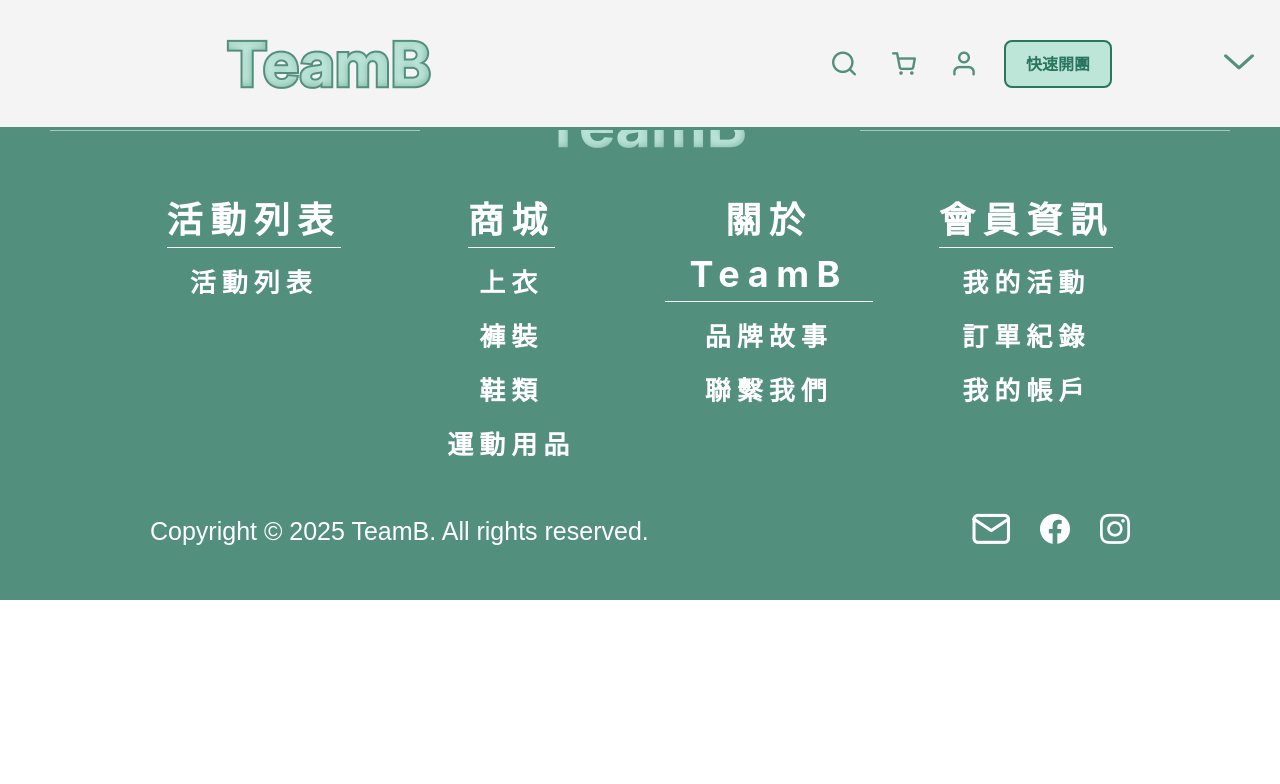
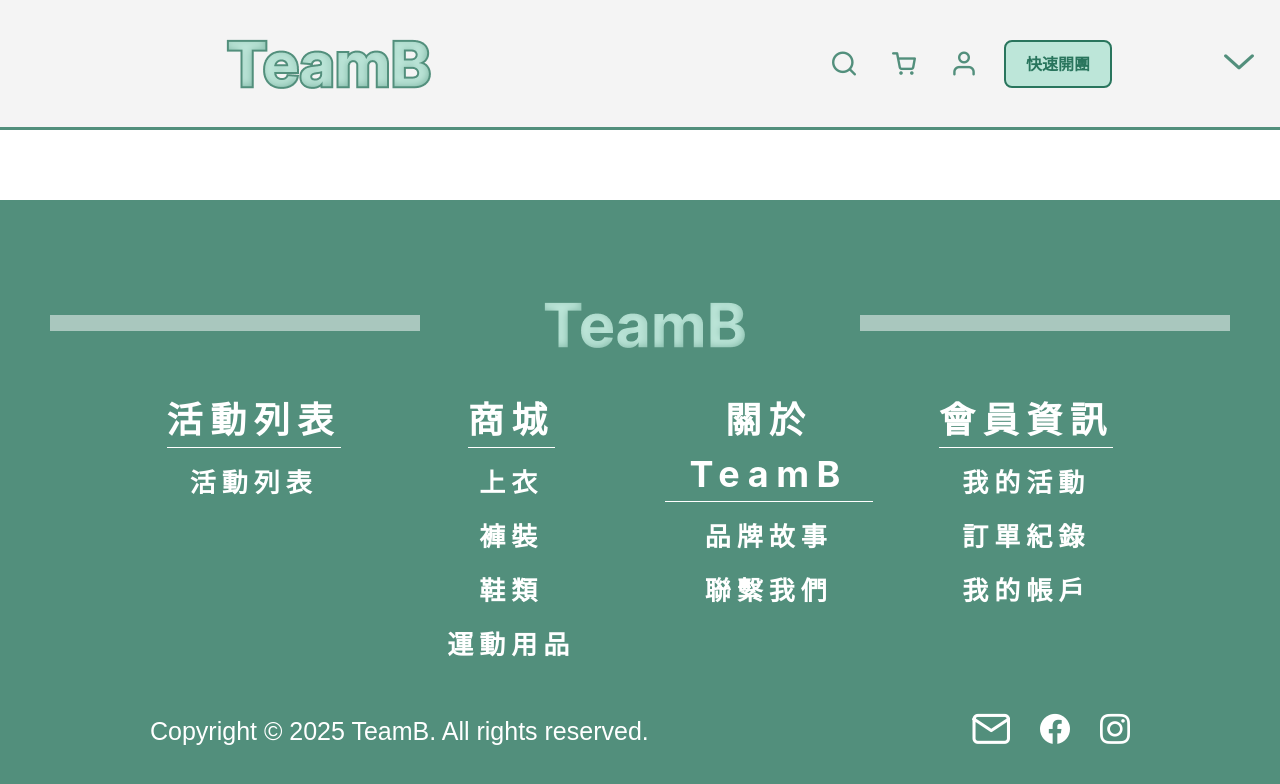
Before and after one commit to zx0938013408/TeamB_next, a Next.js app: page / in a window 1280 px wide. Shown: the top 784 px of the page. Built offline with nearby package versions, Linux system fonts and the light colour scheme.

Commit message:
footer 置底 及 global設置

```diff
--- a/pages/index.js
+++ b/pages/index.js
@@ -11,6 +11,9 @@ export default function Home() {
   return (
     <>
       <Header />
+      <div className="mainContainer">
+      <div className="content">
+        {/* 這裡放頁面內容 */}
       {/*
       <Hero />
       <SportsMenu />
@@ -18,7 +21,9 @@ export default function Home() {
       <Shop />
       <Contact />
        */}
+      </div>
       <Footer />
+    </div>
     </>
   );
 }
--- a/styles/globals.css
+++ b/styles/globals.css
@@ -5,4 +5,30 @@ a {
   text-decoration: none !important;
   color: inherit; /* 繼承父元素顏色 */
 }
+html, body {
+  height: 100%;
+  margin: 0;
+  padding: 0;
 }
+
+.mainContainer {
+  min-height: 100vh;
+  display: flex;
+  flex-direction: column;
+}
+
+.content {
+  flex: 1; /* 讓內容區塊自動填滿空間 */
+}
+
+.footerContainer {
+  width: 100%;
+  height: 100px;
+  background: #528F7C;
+  display: flex;
+  justify-content: center;
+  align-items: center;
+  color: white;
+}
+
+}
```
